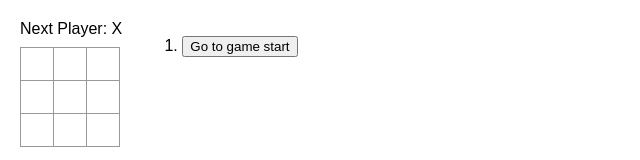
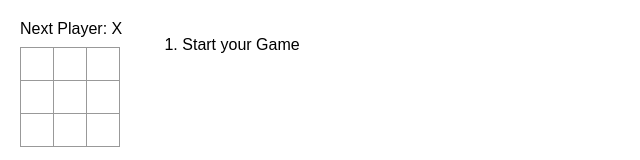
Before and after one commit to mdamranahmad/REACT-PRACTICE-BASIC-TIC-TAC-TOE, a React (Vite) app: page / in a window 1280 px wide. Shown: the top 160 px of the page, without its empty margins (0-640 px from the left). Built offline with nearby package versions, Linux system fonts and the light colour scheme.

Commit message:
Fix: For the current move only, show “You are at move #…” instead of a button

```diff
--- a/src/App.jsx
+++ b/src/App.jsx
@@ -97,9 +97,17 @@ export default function Game() {
   }
 
   const moves = history.map((square, move) => {
-    const descritption = move > 0 ? "Go to move #" + move : "Go to game start";
+    const isCurrentMove = move === currentMove;
+    const descritption = isCurrentMove
+      ? move === 0
+        ? "Start your Game"
+        : "You are at move# " + move
+      : move === 0
+        ? "Go to game Start"
+        : "Go to move# " + move;
     return (
       <li key={move}>
+        {!isCurrentMove ? (
           <button
             onClick={() => {
               jumpTo(move);
@@ -107,6 +115,9 @@ export default function Game() {
           >
             {descritption}
           </button>
+        ) : (
+          descritption
+        )}
       </li>
     );
   });
```
Lines whose indentation alone changed are shown as unchanged.
